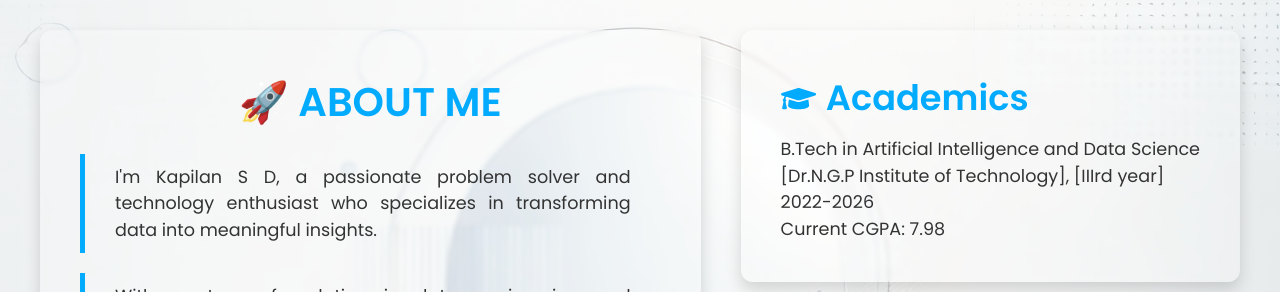
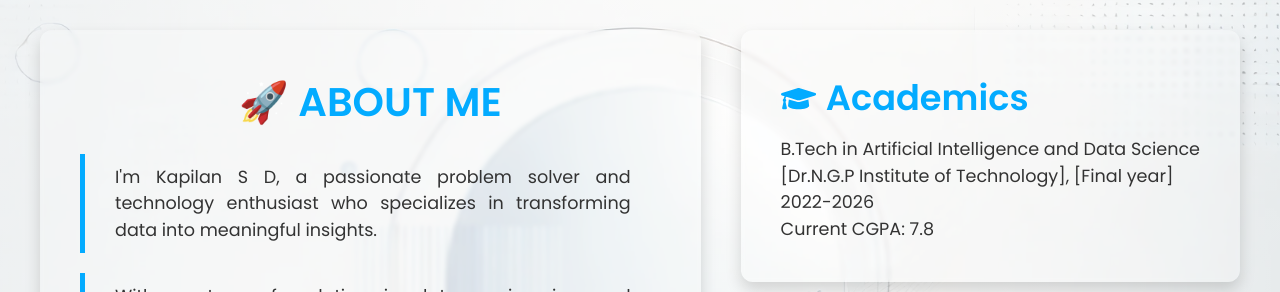
Before and after one commit to Kapilan747/Kapilan747.github.io, a React (Vite) app: page / in a window 1280 px wide. Shown: the part 896-1188 px from the top of the page. Built offline with nearby package versions, Linux system fonts and the light colour scheme.

Commit message:
Update About.jsx

```diff
--- a/src/components/About.jsx
+++ b/src/components/About.jsx
@@ -100,11 +100,11 @@ const About = () => {
             </h3>
             <p>
               B.Tech in Artificial Intelligence and Data Science<br />
-              [Dr.N.G.P Institute of Technology], [IIIrd year]
+              [Dr.N.G.P Institute of Technology], [Final year]
             </p>
             <p>
               2022-2026<br />
-              Current CGPA: 7.98
+              Current CGPA: 7.8
             </p>
           </motion.div>
 
```
